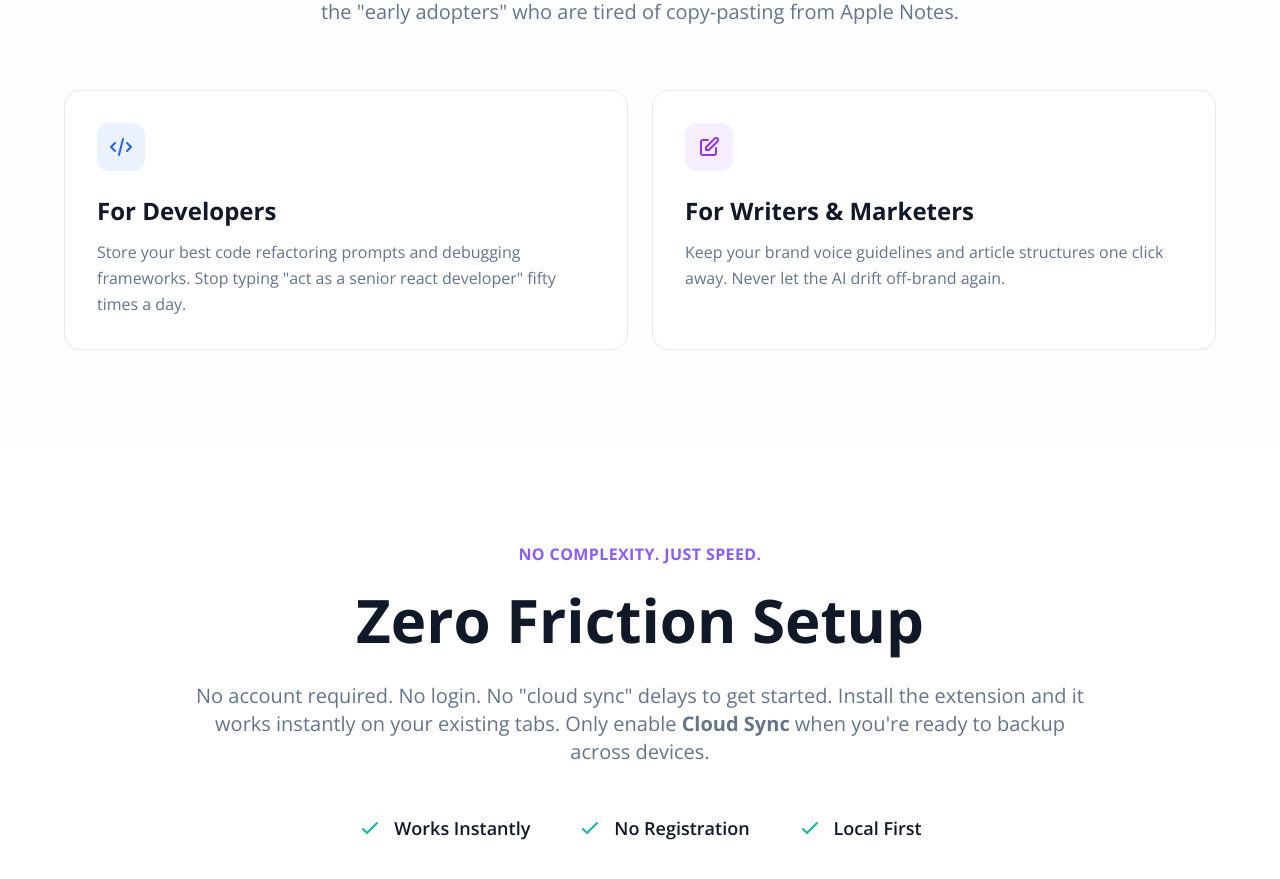
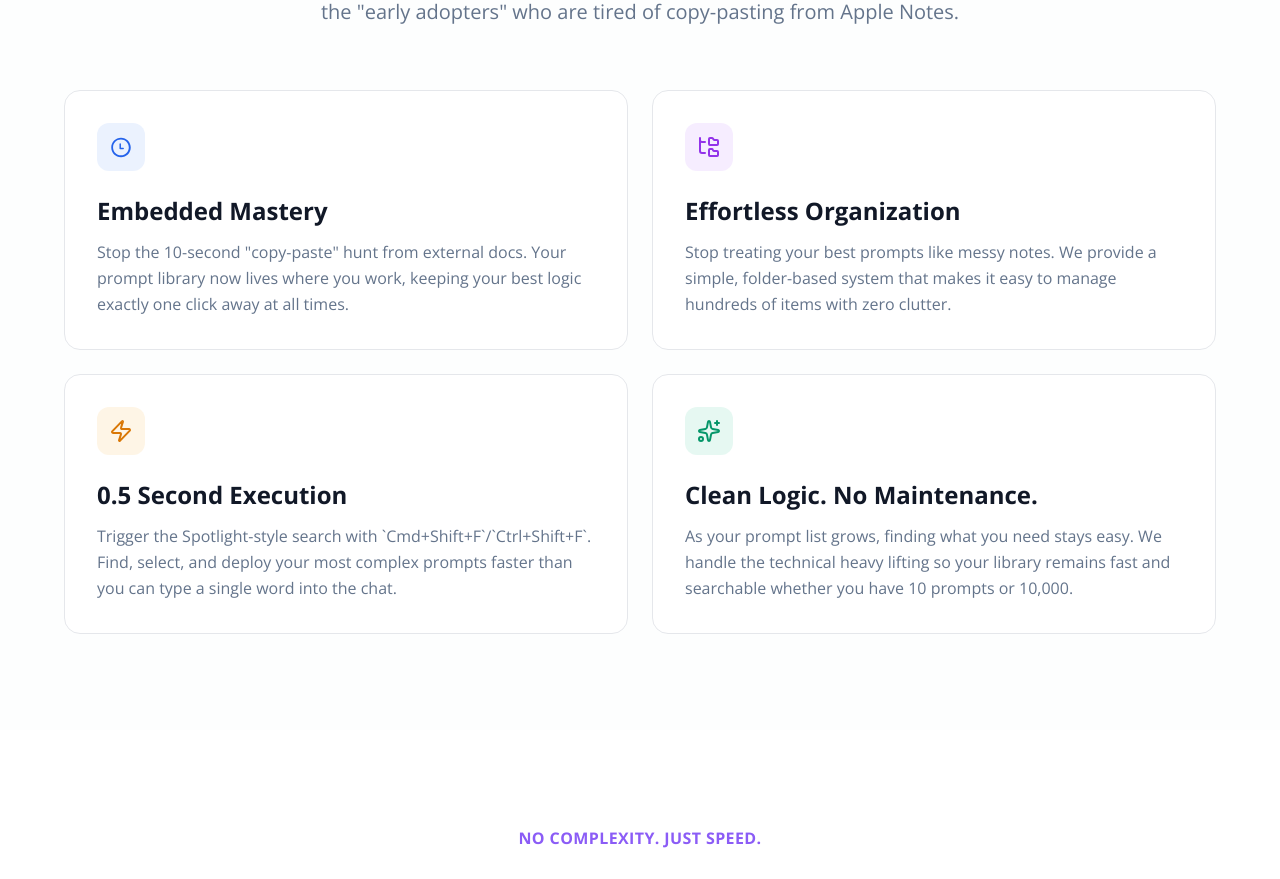
Before and after one commit to roeymit84/ai-chatworks-website, a Next.js app: page / in a window 1280 px wide. Shown: the part 3460-4339 px from the top of the page. Built offline with nearby package versions, Linux system fonts and the light colour scheme.

Commit message:
Add files via upload

```diff
--- a/app/page.jsx
+++ b/app/page.jsx
@@ -365,26 +365,54 @@ export default function Home() {
             </div>
 
             <div className="grid md:grid-cols-2 gap-6">
-              {/* For Developers */}
+              {/* Embedded Mastery */}
               <div className="bg-white rounded-2xl border border-brand-border p-8 hover:shadow-lg transition-all">
                 <div className="w-12 h-12 bg-blue-500/10 rounded-xl flex items-center justify-center mb-6">
-                  <svg className="w-6 h-6 text-blue-600" fill="none" stroke="currentColor" viewBox="0 0 24 24">
-                    <path strokeLinecap="round" strokeLinejoin="round" strokeWidth={2} d="M10 20l4-16m4 4l4 4-4 4M6 16l-4-4 4-4" />
+                  <svg className="w-6 h-6 text-blue-600" viewBox="0 0 32 32" fill="currentColor" xmlns="http://www.w3.org/2000/svg">
+                    <path d="M16 3.5c-7.181 0-13 5.82-13 13s5.819 13 13 13c7.179 0 13-5.82 13-13s-5.82-13-13-13zM15.895 27.027c-5.799 0-10.5-4.701-10.5-10.5s4.701-10.5 10.5-10.5c5.798 0 10.5 4.701 10.5 10.5s-4.702 10.5-10.5 10.5zM18.93 17.131h-2.98v-5.032c0-0.546-0.443-0.99-0.989-0.99s-0.99 0.443-0.99 0.99v6.021c0 0.547 0.443 0.989 0.99 0.989h3.969c0.547 0 0.99-0.442 0.99-0.989 0-0.546-0.443-0.989-0.99-0.989z"></path>
                   </svg>
                 </div>
-                <h3 className="text-2xl font-bold mb-3 text-brand-dark">For Developers</h3>
-                <p className="text-brand-slate leading-relaxed">Store your best code refactoring prompts and debugging frameworks. Stop typing "act as a senior react developer" fifty times a day.</p>
+                <h3 className="text-2xl font-bold mb-3 text-brand-dark">Embedded Mastery</h3>
+                <p className="text-brand-slate leading-relaxed">Stop the 10-second "copy-paste" hunt from external docs. Your prompt library now lives where you work, keeping your best logic exactly one click away at all times.</p>
               </div>
 
-              {/* For Writers & Marketers */}
+              {/* Effortless Organization */}
               <div className="bg-white rounded-2xl border border-brand-border p-8 hover:shadow-lg transition-all">
                 <div className="w-12 h-12 bg-purple-500/10 rounded-xl flex items-center justify-center mb-6">
-                  <svg className="w-6 h-6 text-purple-600" fill="none" stroke="currentColor" viewBox="0 0 24 24">
-                    <path strokeLinecap="round" strokeLinejoin="round" strokeWidth={2} d="M11 5H6a2 2 0 00-2 2v11a2 2 0 002 2h11a2 2 0 002-2v-5m-1.414-9.414a2 2 0 112.828 2.828L11.828 15H9v-2.828l8.586-8.586z" />
+                  <svg className="w-6 h-6 text-purple-600" viewBox="0 0 24 24" fill="none" stroke="currentColor" strokeWidth="2" strokeLinecap="round" strokeLinejoin="round">
+                    <path d="M20 10a1 1 0 0 0 1-1V6a1 1 0 0 0-1-1h-2.5a1 1 0 0 1-.8-.4l-.9-1.2A1 1 0 0 0 15 3h-2a1 1 0 0 0-1 1v5a1 1 0 0 0 1 1Z"></path>
+                    <path d="M20 21a1 1 0 0 0 1-1v-3a1 1 0 0 0-1-1h-2.9a1 1 0 0 1-.88-.55l-.42-.85a1 1 0 0 0-.92-.6H13a1 1 0 0 0-1 1v5a1 1 0 0 0 1 1Z"></path>
+                    <path d="M3 5a2 2 0 0 0 2 2h3"></path>
+                    <path d="M3 3v13a2 2 0 0 0 2 2h3"></path>
                   </svg>
                 </div>
-                <h3 className="text-2xl font-bold mb-3 text-brand-dark">For Writers & Marketers</h3>
-                <p className="text-brand-slate leading-relaxed">Keep your brand voice guidelines and article structures one click away. Never let the AI drift off-brand again.</p>
+                <h3 className="text-2xl font-bold mb-3 text-brand-dark">Effortless Organization</h3>
+                <p className="text-brand-slate leading-relaxed">Stop treating your best prompts like messy notes. We provide a simple, folder-based system that makes it easy to manage hundreds of items with zero clutter.</p>
+              </div>
+
+              {/* 0.5 Second Execution */}
+              <div className="bg-white rounded-2xl border border-brand-border p-8 hover:shadow-lg transition-all">
+                <div className="w-12 h-12 bg-amber-500/10 rounded-xl flex items-center justify-center mb-6">
+                  <svg className="w-6 h-6 text-amber-600" viewBox="0 0 24 24" fill="none" stroke="currentColor" strokeWidth="2" strokeLinecap="round" strokeLinejoin="round">
+                    <path d="M4 14a1 1 0 0 1-.78-1.63l9.9-10.2a.5.5 0 0 1 .86.46l-1.92 6.02A1 1 0 0 0 13 10h7a1 1 0 0 1 .78 1.63l-9.9 10.2a.5.5 0 0 1-.86-.46l1.92-6.02A1 1 0 0 0 11 14z"></path>
+                  </svg>
+                </div>
+                <h3 className="text-2xl font-bold mb-3 text-brand-dark">0.5 Second Execution</h3>
+                <p className="text-brand-slate leading-relaxed">Trigger the Spotlight-style search with `Cmd+Shift+F`/`Ctrl+Shift+F`. Find, select, and deploy your most complex prompts faster than you can type a single word into the chat.</p>
+              </div>
+
+              {/* Clean Logic. No Maintenance. */}
+              <div className="bg-white rounded-2xl border border-brand-border p-8 hover:shadow-lg transition-all">
+                <div className="w-12 h-12 bg-emerald-500/10 rounded-xl flex items-center justify-center mb-6">
+                  <svg className="w-6 h-6 text-emerald-600" viewBox="0 0 24 24" fill="none" stroke="currentColor" strokeWidth="2" strokeLinecap="round" strokeLinejoin="round">
+                    <path d="M11.017 2.814a1 1 0 0 1 1.966 0l1.051 5.558a2 2 0 0 0 1.594 1.594l5.558 1.051a1 1 0 0 1 0 1.966l-5.558 1.051a2 2 0 0 0-1.594 1.594l-1.051 5.558a1 1 0 0 1-1.966 0l-1.051-5.558a2 2 0 0 0-1.594-1.594l-5.558-1.051a1 1 0 0 1 0-1.966l5.558-1.051a2 2 0 0 0 1.594-1.594z"></path>
+                    <path d="M20 2v4"></path>
+                    <path d="M22 4h-4"></path>
+                    <circle cx="4" cy="20" r="2"></circle>
+                  </svg>
+                </div>
+                <h3 className="text-2xl font-bold mb-3 text-brand-dark">Clean Logic. No Maintenance.</h3>
+                <p className="text-brand-slate leading-relaxed">As your prompt list grows, finding what you need stays easy. We handle the technical heavy lifting so your library remains fast and searchable whether you have 10 prompts or 10,000.</p>
               </div>
             </div>
           </div>
```
